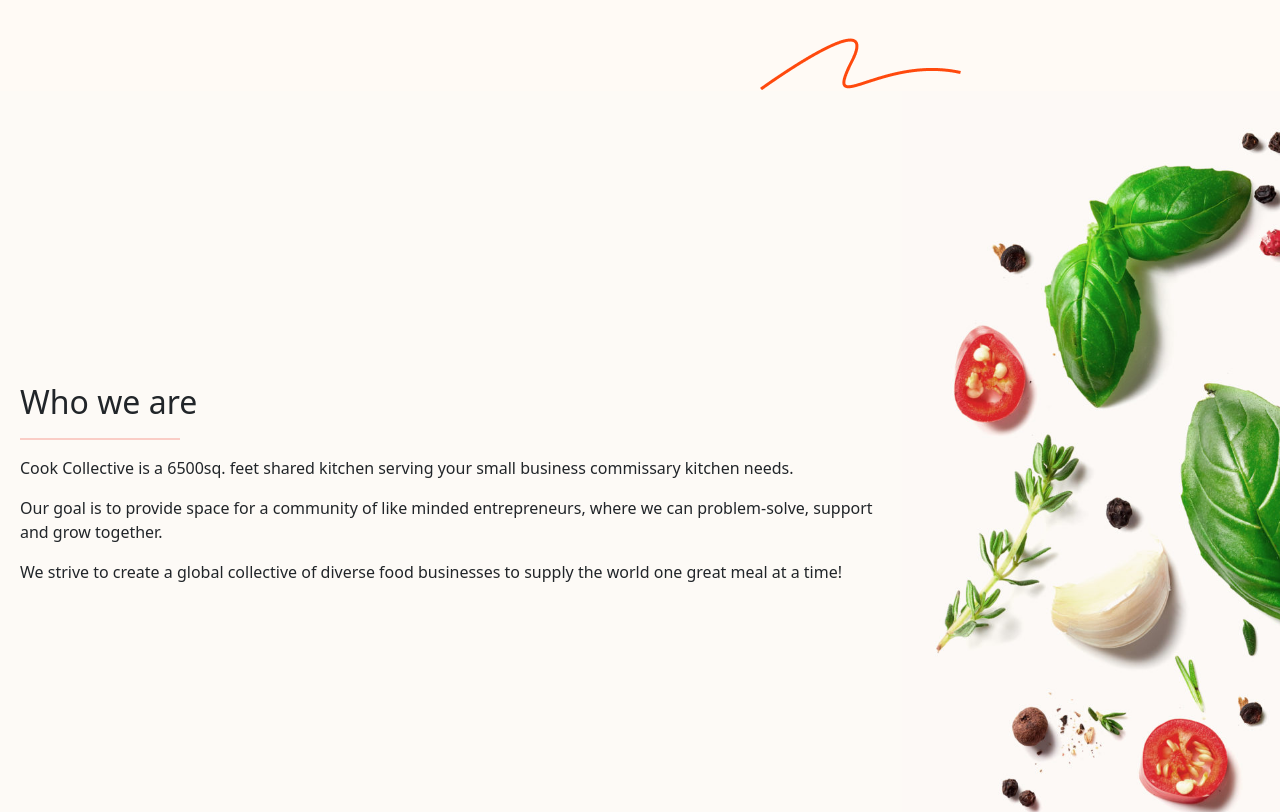
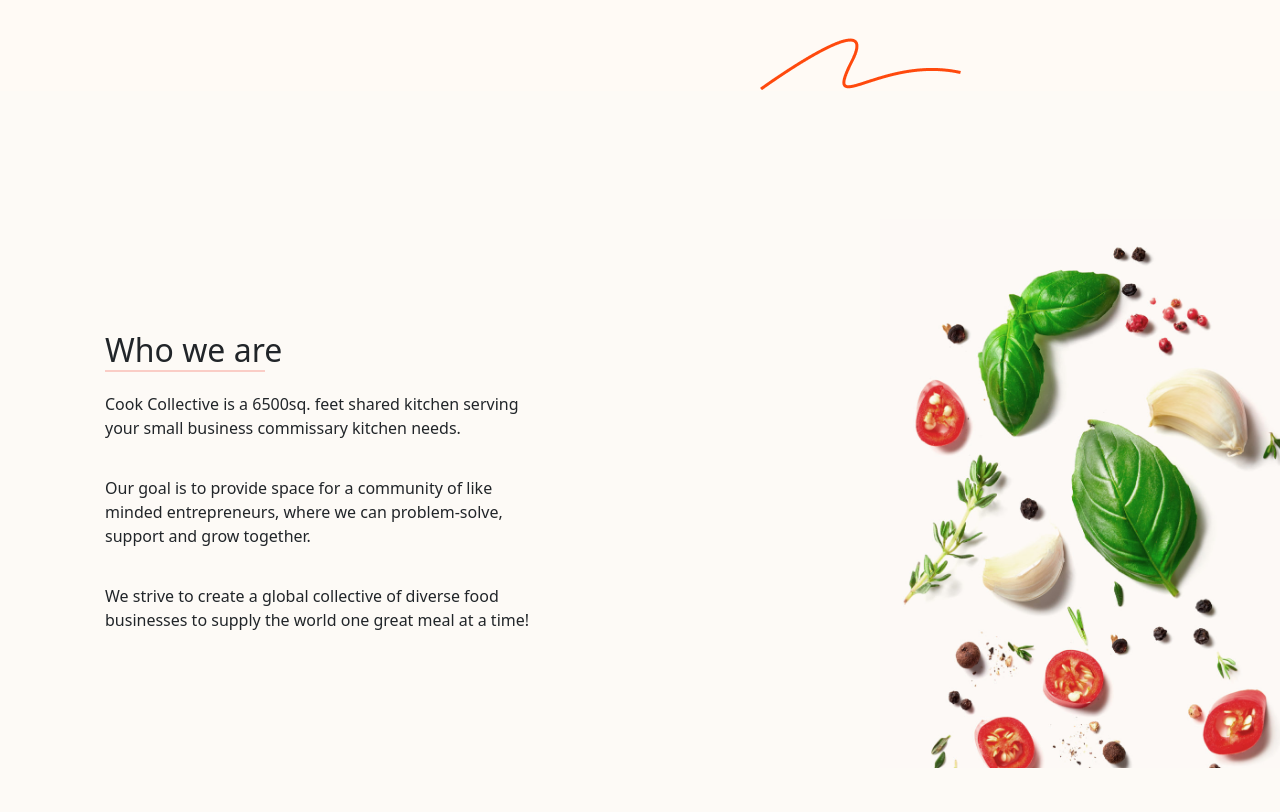
Before and after one commit to vhee4/Group_10_website_cloning, a plain HTML site: page index.html in a window 1280 px wide. Shown: the part 800-1612 px from the top of the page. Drawn offline with Linux system fonts and the light colour scheme.

Commit message:
media query update

```diff
--- a/index.html
+++ b/index.html
@@ -137,9 +137,9 @@
 
     <p>We strive to create a global collective of diverse food businesses to supply the world one great meal at a time!</p>
     </div>
-    <div class="section_two_image">
+    <!-- <div class="section_two_image">
       <img  src="./assets/img/2-2-923x1200.jpg" alt="">
-    </div>
+    </div> -->
   </section>
 
   <!--what we offer section -->
--- a/styles.css
+++ b/styles.css
@@ -6,33 +6,57 @@
 
 .section_two{
     max-width: 100%;
-    display: flex;
-    flex-wrap: wrap;
-    justify-content: center;
-    align-items: center;
+    height: 100vh;
     background-color: rgb(253, 250, 246);
-    padding: 0 0 0 20px;
+    background-image: url(./assets/img/2-2-923x1200.jpg);
+    background-position: 26rem -20rem;background-size: 100%;
+    background-repeat: no-repeat;
 }
 
 .section_two_writeup{
-    max-width: 70%;
-    z-index: 1;
+
+    max-width: 52%;
+    margin-left: 25px;
+    padding-top: 150px;
+}
+
+.section_two_writeup>h2 {
+    margin-bottom: 0;
 }
 .section_two_writeup>p{
 
-    font-weight: 200;
+    font-weight: 300;
+    font-size: .9rem;
+    padding-top: 20px;
 }
 hr{
     border: 1px solid rgb(237, 70, 52);
     width: 10rem;
+    margin: 0;
 
 }
+@media (min-width:900px) {
+    .section_two {
+            max-width: 100%;
+            height: 100vh;
+            background-color: rgb(253, 250, 246);
+            background-image: url(./assets/img/2-2-923x1200.jpg);
+            background-position: 55rem 8rem;
+            background-size: 33%;
+            background-repeat: no-repeat;
+        }
 
-.section_two_image{
-   max-width: 30%;
-   max-height: 100vh;
-   overflow: hidden;
+        .section_two_writeup {
+
+            max-width: 40%;
+            padding-top: 15rem;
+            padding-left: 5rem;
+        }
+
+        .section_two_writeup>p {
+
+            font-weight: 300;
+            font-size: 1rem;
+        }
+
 }
-.section_two_image>img{
-    max-height: 100vh;
-}
```
